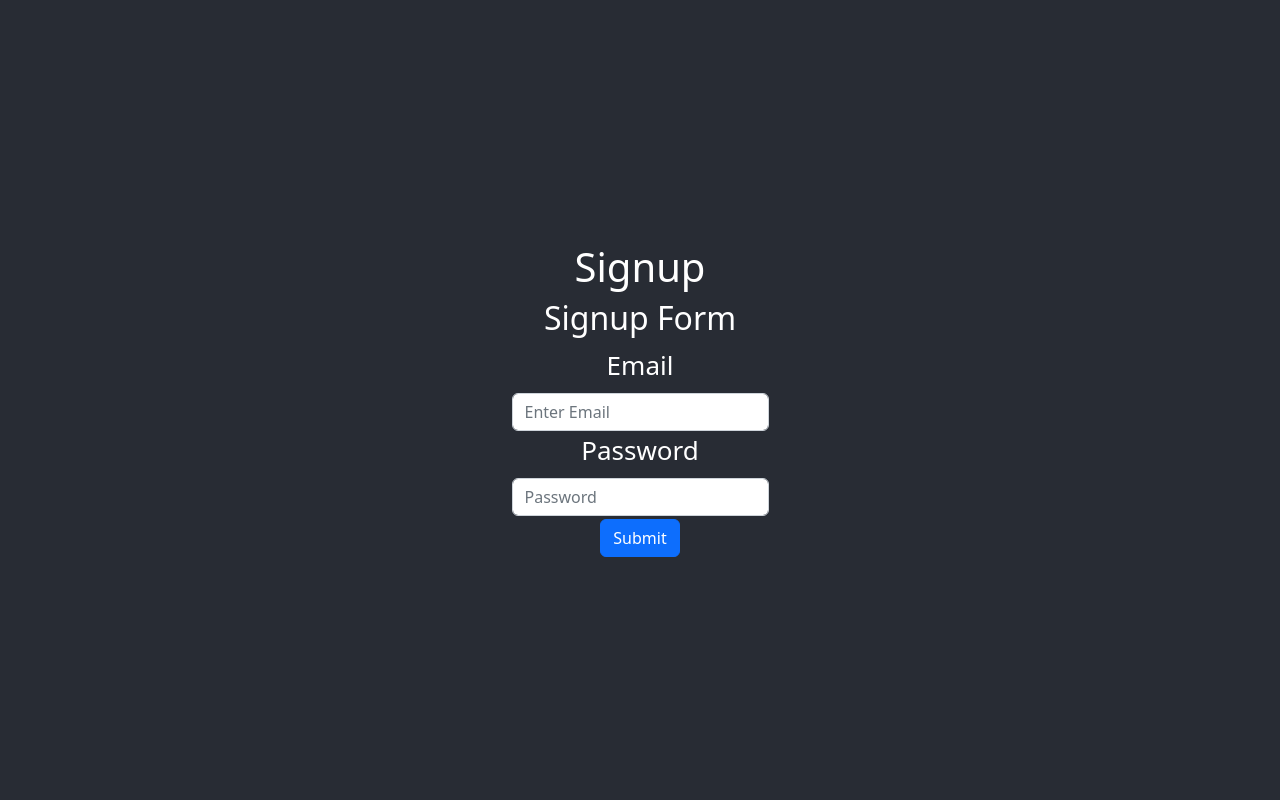
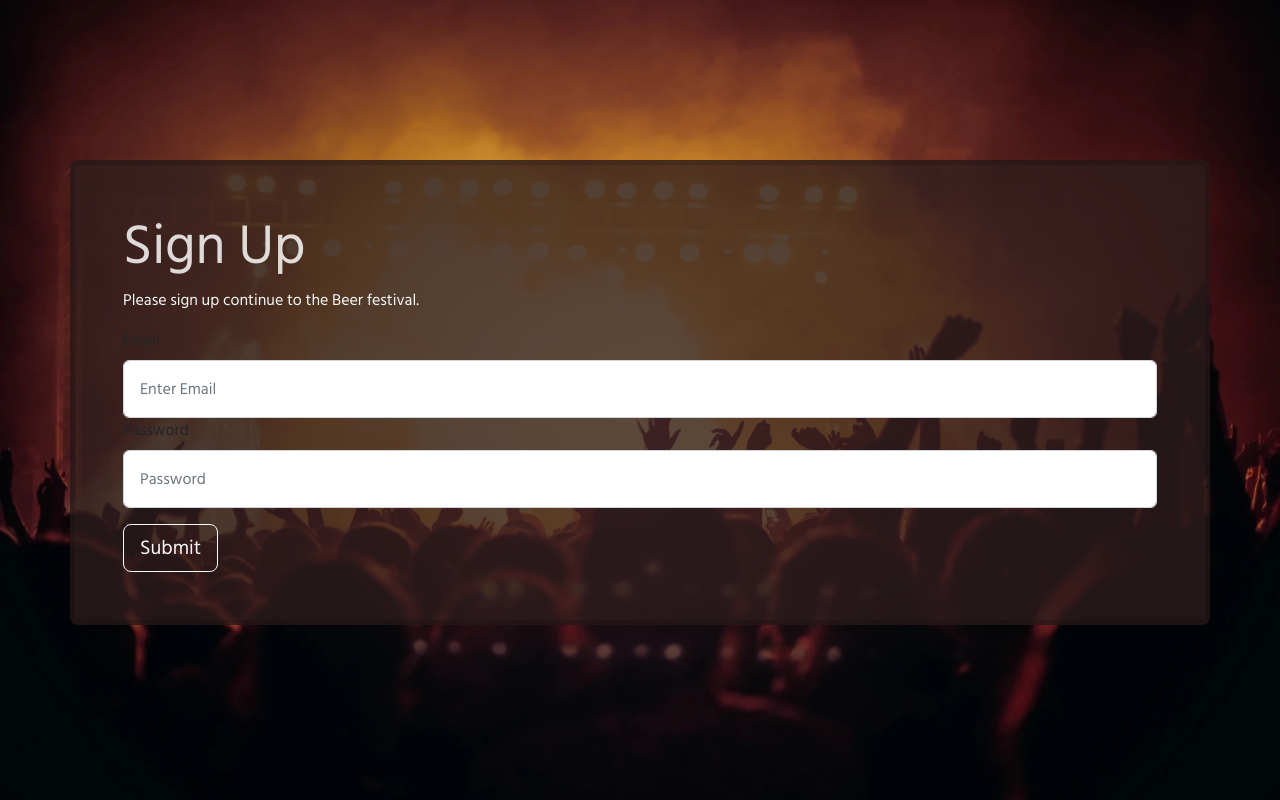
Before and after one commit to gissellepombar/auth-frontend, a React (Create React App) app: page /signup in a window 1280 px wide. Shown: the top 800 px of the page. Built offline with nearby package versions, Linux system fonts and the light colour scheme.

Commit message:
For signup form

```diff
--- a/src/App.css
+++ b/src/App.css
@@ -1,38 +1,39 @@
-.App {
-  text-align: center;
+@import url('https://fonts.googleapis.com/css2?family=Hind+Siliguri&display=swap');
+
+* {
+  font-family: 'Hind Siliguri', sans-serif;
 }
 
-.App-logo {
-  height: 40vmin;
-  pointer-events: none;
+
+body {
+  width: 100%;
+  height: 100vh;
+  background-image: url('../src/assets/images/background.webp');
+  background-position: center;
+  background-repeat: no-repeat;
+  background-size: cover;
+  background-attachment: fixed;
 }
 
-@media (prefers-reduced-motion: no-preference) {
-  .App-logo {
-    animation: App-logo-spin infinite 20s linear;
-  }
+.custom-login-form {
+  background-color: rgba(46, 29, 29, 0.772);
+  border-radius: 8px;
+  border: 5px solid rgba(0, 0, 0, 0.138);
+  margin-top: 20vh;
 }
 
-.App-header {
-  background-color: #282c34;
-  min-height: 100vh;
-  display: flex;
-  flex-direction: column;
-  align-items: center;
-  justify-content: center;
-  font-size: calc(10px + 2vmin);
-  color: white;
+.custom-login-form h1 {
+  font-size: calc(30px + 2.0vw);
+  color: rgba(255, 255, 255, 0.832);
 }
 
-.App-link {
-  color: #61dafb;
+.hover-effect {
+  cursor: pointer;
+  transform: scale(1.0);
+  transition: transform 0.23s ease-in-out;
 }
 
-@keyframes App-logo-spin {
-  from {
-    transform: rotate(0deg);
-  }
-  to {
-    transform: rotate(360deg);
-  }
+.hover-effect:hover {
+  transform: scale(1.08);
+  filter: drop-shadow(0 0 10px rgb(0, 0, 0));
 }
--- a/src/App.js
+++ b/src/App.js
@@ -4,8 +4,8 @@ import Welcome from './scenes/Welcome';
 import Content from './scenes/Content';
 import Login from './scenes/Login';
 import Signup from './scenes/Signup';
+import 'bootstrap/dist/css/bootstrap.min.css'
 import './App.css';
-import 'bootstrap/dist/css/bootstrap.min.css'
 
 export const AuthContext = createContext(null)
 
--- a/src/components/SignupForm.jsx
+++ b/src/components/SignupForm.jsx
@@ -39,16 +39,16 @@ export default function SignupForm() {
     }
     return (
         <>
-            <h2>Signup Form</h2>
-
             <form onSubmit={handleSubmit}>
                 <Form.Group>
+                    <p className="text-light">Please sign up continue to the Beer festival.</p>
                     <Form.Label>Email</Form.Label>
                     <Form.Control
                         name="email"
                         type="email"
                         placeholder="Enter Email"
                         value={email}
+                        className="p-3 hover-effect"
                         onChange={e => setEmail(e.target.value)} />
                 </Form.Group>
 
@@ -59,13 +59,15 @@ export default function SignupForm() {
                         type="password"
                         placeholder="Password"
                         value={password}
+                        className="p-3 hover-effect"
                         onChange={e => setPassword(e.target.value)} />
                 </Form.Group>
                 <Button
-                    variant="primary"
-                    type="submit">
-                    Submit
-                </Button>
+                    variant="outline-light"
+                    type="submit"
+                    size="lg"
+                    className="mt-3 hover-effect">
+                    Submit</Button>
             </form>
         </>
     )
--- a/src/index.css
+++ b/src/index.css
@@ -1,4 +1,4 @@
-body {
+/* body {
   margin: 0;
   font-family: -apple-system, BlinkMacSystemFont, 'Segoe UI', 'Roboto', 'Oxygen',
     'Ubuntu', 'Cantarell', 'Fira Sans', 'Droid Sans', 'Helvetica Neue',
@@ -10,4 +10,4 @@ body {
 code {
   font-family: source-code-pro, Menlo, Monaco, Consolas, 'Courier New',
     monospace;
-}
+} */
--- a/src/scenes/Signup.jsx
+++ b/src/scenes/Signup.jsx
@@ -1,11 +1,20 @@
+import Container from "react-bootstrap/Container";
+import Row from "react-bootstrap/Row";
+import Col from "react-bootstrap/Col";
 import Header from "../components/Header"
 import SignupForm from '../components/SignupForm'
 
+
 export default function Signup() {
     return(
-        <>
-        <Header title='Signup'/>
-        <SignupForm />
-        </>
+        <Container className="p-5 custom-login-form">
+            <Row>
+                <Col><Header title='Sign Up'/></Col>
+            </Row>
+
+            <Row>
+                <Col><SignupForm /></Col>
+            </Row>
+        </Container>
     )
 }
```
Also changed, not shown: src/assets/images/background.webp (added).
